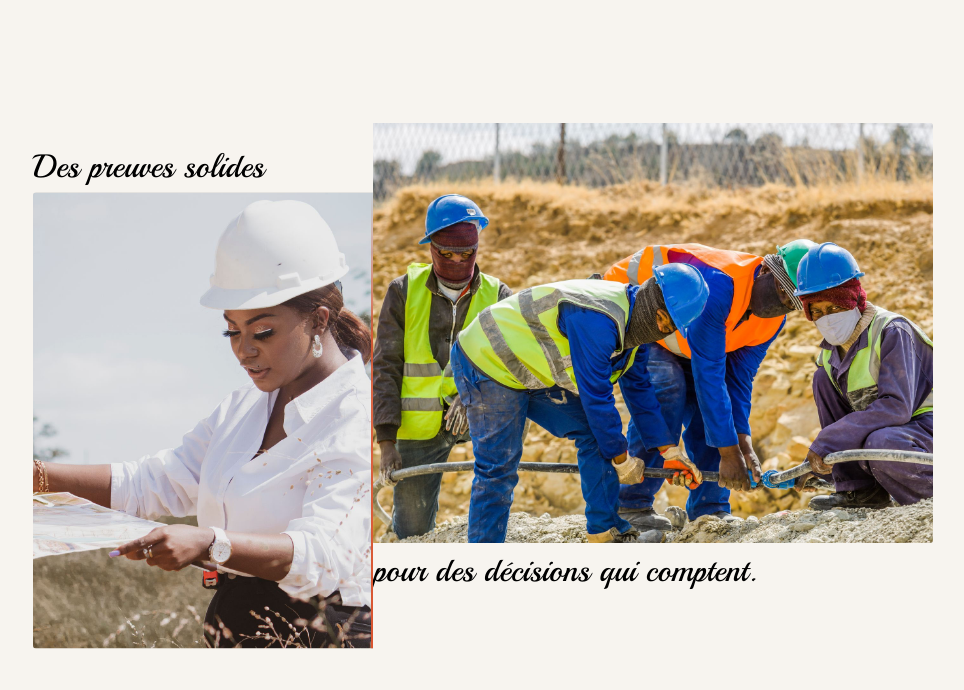
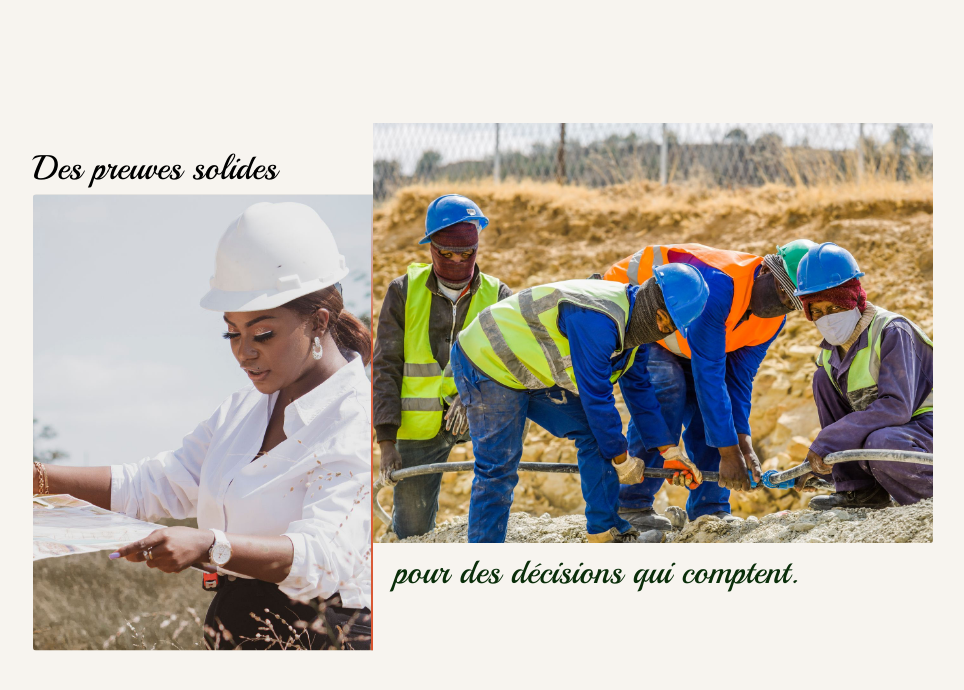
Before and after one commit to michetevin/ira-advisory, a plain HTML site: page index.html in a window 1280 px wide. Shown: the whole page, without its empty margins (157-1121 px from the left). Drawn offline with Linux system fonts and the light colour scheme.

Commit message:
Modify CSS styles and add new color variable
Updated font sizes for .ira-line and .ira-line--bottom classes. Added new CSS variable for dark green color.

```diff
--- a/index.html
+++ b/index.html
@@ -21,6 +21,7 @@
   --ira-bg:     #f7f4ef;
   --ira-ink:    #101c2c;
   --ira-accent: #d9542f;
+  --ira-green:  #0a2e0a;   /* vert très foncé, proche du noir */
 }
 
 body{
@@ -125,7 +126,7 @@ body{
   border-radius: 0 3px 3px 0;
 }
 
-/* ---------- textes (Playball, tout en noir) ---------- */
+/* ---------- textes (Playball) ---------- */
 .ira-line{
   margin: 0;
   font-family: "Playball", cursive;
@@ -134,7 +135,14 @@ body{
   color: #000000;
   line-height: 1.12;
   letter-spacing: 0;
-  font-size: clamp(20px, 3.6cqw, 34px);
+  /* +5 % par rapport à la version précédente */
+  font-size: clamp(21px, 3.8cqw, 36px);
+}
+
+/* Texte du bas : vert foncé + léger décalage vers la droite */
+.ira-line--bottom{
+  color: var(--ira-green);
+  padding-left: 0.6em;   /* pousse le texte vers la droite */
 }
 
 /* =========================================================
@@ -180,8 +188,9 @@ body{
     border-radius: 0 0 3px 3px;
   }
 
+  /* +5 % également sur mobile */
   .ira-line{
-    font-size: clamp(24px, 7vw, 34px);
+    font-size: clamp(25px, 7.4vw, 36px);
   }
 }
 </style>
@@ -213,7 +222,9 @@ body{
              alt="Équipe de mise en œuvre sur le terrain">
       </figure>
 
-      <p class="ira-line playball-regular">pour des décisions qui comptent.</p>
+      <p class="ira-line ira-line--bottom playball-regular">
+        pour des décisions qui comptent.
+      </p>
 
     </div>
 
```
